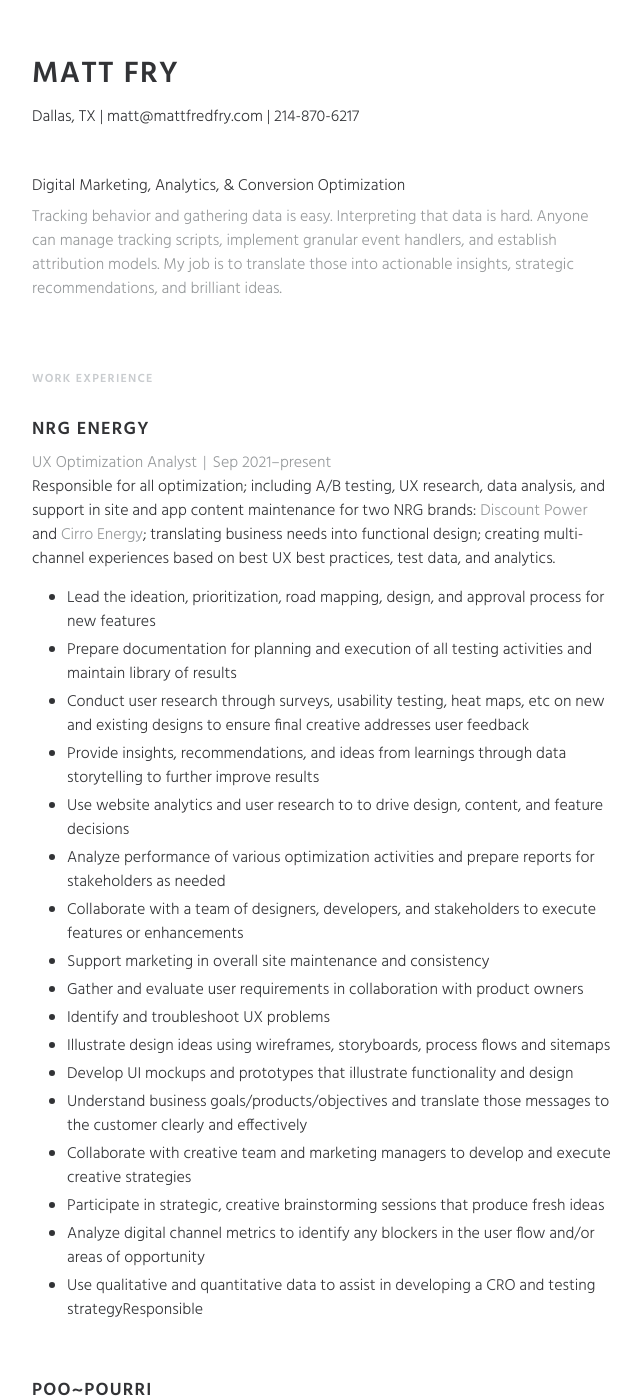
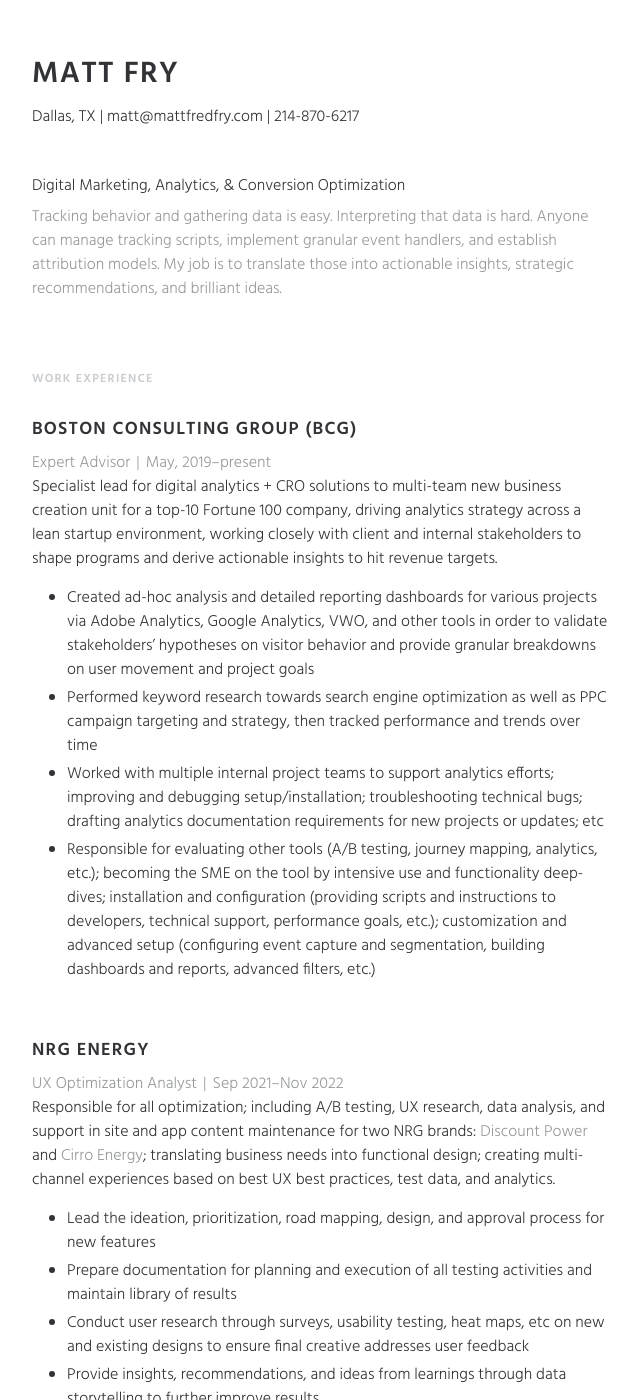
Before and after one commit to mattfredfry/mattfredfry.github.io, a Jekyll site: the page built from resume.html, in a window 1280 px wide and 1400 px high. Shown: the whole window, without its empty margins (318-959 px from the left). Built offline with Jekyll 4.4.1, drawn with Linux system fonts in a browser that asks for light colours; nearby versions of some CDN libraries; some of the changed text lies outside the part shown.

Commit message:
Updating NRG :(

```diff
--- a/resume.html
+++ b/resume.html
@@ -38,11 +38,24 @@
       <section class="sr-section undefined" id="work">
         <h2>Work Experience</h2>
         <ul class="sr-section-items">
-           <li class="sr-section-item" id="nrg">
+          <li class="sr-section-item" id="bcg">
+            <a class="c-fancy-link" href="https://www.bcg.com/" target="_blank">
+              <h3>Boston Consulting Group (BCG)</h3><div class="icon-link"></div>
+            </a>
+            <div class="secondary"><span>Expert Advisor</span><span class="separator">|</span><span><span>May, 2019</span><span>–</span><span>present</span></span>
+            </div>
+            <p>Specialist lead for digital analytics + CRO solutions to multi-team new business creation unit for a top-10 Fortune 100 company, driving analytics strategy across a lean startup environment, working closely with client and internal stakeholders to shape programs and derive actionable insights to hit revenue targets.</p>
+            <ul class="section-highlights">
+              <li class="section-highlight">Created ad-hoc analysis and detailed reporting dashboards for various projects via Adobe Analytics, Google Analytics, VWO, and other tools in order to validate stakeholders’ hypotheses on visitor behavior and provide granular breakdowns on user movement and project goals</li>
+              <li class="section-highlight">Performed keyword research towards search engine optimization as well as PPC campaign targeting and strategy, then tracked performance and trends over time</li>
+              <li class="section-highlight">Worked with multiple internal project teams to support analytics efforts; improving and debugging setup/installation; troubleshooting technical bugs; drafting analytics documentation requirements for new projects or updates; etc</li>
+              <li class="section-highlight">Responsible for evaluating other tools (A/B testing, journey mapping, analytics, etc.); becoming the SME on the tool by intensive use and functionality deep-dives; installation and configuration (providing scripts and instructions to developers, technical support, performance goals, etc.); customization and advanced setup (configuring event capture and segmentation, building dashboards and reports, advanced filters, etc.)</li>
+            </ul>
+          </li>           <li class="sr-section-item" id="nrg">
             <a class="c-fancy-link" href="https://www.nrg.com/" target="_blank">
               <h3>NRG Energy</h3><div class="icon-link"></div>
             </a>
-            <div class="secondary"><span>UX Optimization Analyst</span><span class="separator">|</span><span><span>Sep 2021</span><span>–</span><span>present</span></span>
+            <div class="secondary"><span>UX Optimization Analyst</span><span class="separator">|</span><span><span>Sep 2021</span><span>–</span><span>Nov 2022</span></span>
             </div>
             <p>Responsible for all optimization; including A/B testing, UX research, data analysis, and support in site and app content maintenance for two NRG brands: <a href="https://www.discountpowertx.com/" target="_blank">Discount Power</a> and <a href="https://www.cirroenergy.com/" target="_blank">Cirro Energy</a>; translating business needs into functional design; creating multi-channel experiences based on best UX best practices, test data, and analytics.</p>
             <ul class="section-highlights">
@@ -84,20 +97,6 @@
               <li class="section-highlight">Partnered with the creative team to drive overall brand and campaign goals as well as provide media and creative ad requests to support brand and campaign vision. </li>
               <li class="section-highlight">Created a continuous loop of media and creative testing and learning to generate plans for ongoing content/messaging optimization</li>
               <li class="section-highlight">Provided on-going tracking and analysis of customer on-site behavior through market and competitive analysis as well as regular review and measurement of site analytics</li>
-            </ul>
-          </li>
-          <li class="sr-section-item" id="bcg">
-            <a class="c-fancy-link" href="https://www.bcg.com/" target="_blank">
-              <h3>Boston Consulting Group (BCG)</h3><div class="icon-link"></div>
-            </a>
-            <div class="secondary"><span>Expert Advisor</span><span class="separator">|</span><span><span>May, 2019</span><span>–</span><span>present</span></span>
-            </div>
-            <p>Specialist lead for digital analytics + CRO solutions to multi-team new business creation unit for a top-10 Fortune 100 company, driving analytics strategy across a lean startup environment, working closely with client and internal stakeholders to shape programs and derive actionable insights to hit revenue targets.</p>
-            <ul class="section-highlights">
-              <li class="section-highlight">Created ad-hoc analysis and detailed reporting dashboards for various projects via Adobe Analytics, Google Analytics, VWO, and other tools in order to validate stakeholders’ hypotheses on visitor behavior and provide granular breakdowns on user movement and project goals</li>
-              <li class="section-highlight">Performed keyword research towards search engine optimization as well as PPC campaign targeting and strategy, then tracked performance and trends over time</li>
-              <li class="section-highlight">Worked with multiple internal project teams to support analytics efforts; improving and debugging setup/installation; troubleshooting technical bugs; drafting analytics documentation requirements for new projects or updates; etc</li>
-              <li class="section-highlight">Responsible for evaluating other tools (A/B testing, journey mapping, analytics, etc.); becoming the SME on the tool by intensive use and functionality deep-dives; installation and configuration (providing scripts and instructions to developers, technical support, performance goals, etc.); customization and advanced setup (configuring event capture and segmentation, building dashboards and reports, advanced filters, etc.)</li>
             </ul>
           </li>
           <li class="sr-section-item" id="maggianos">
```
